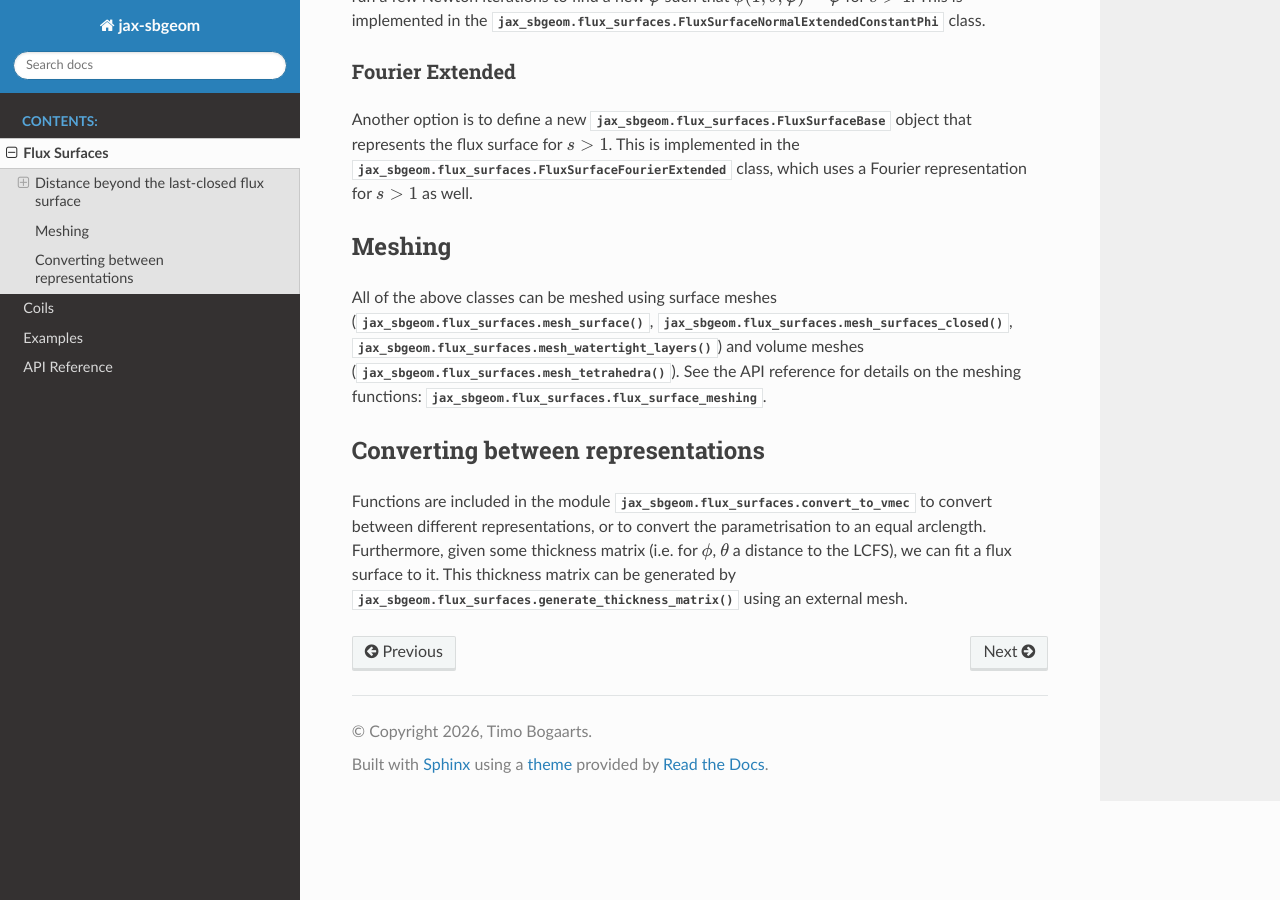
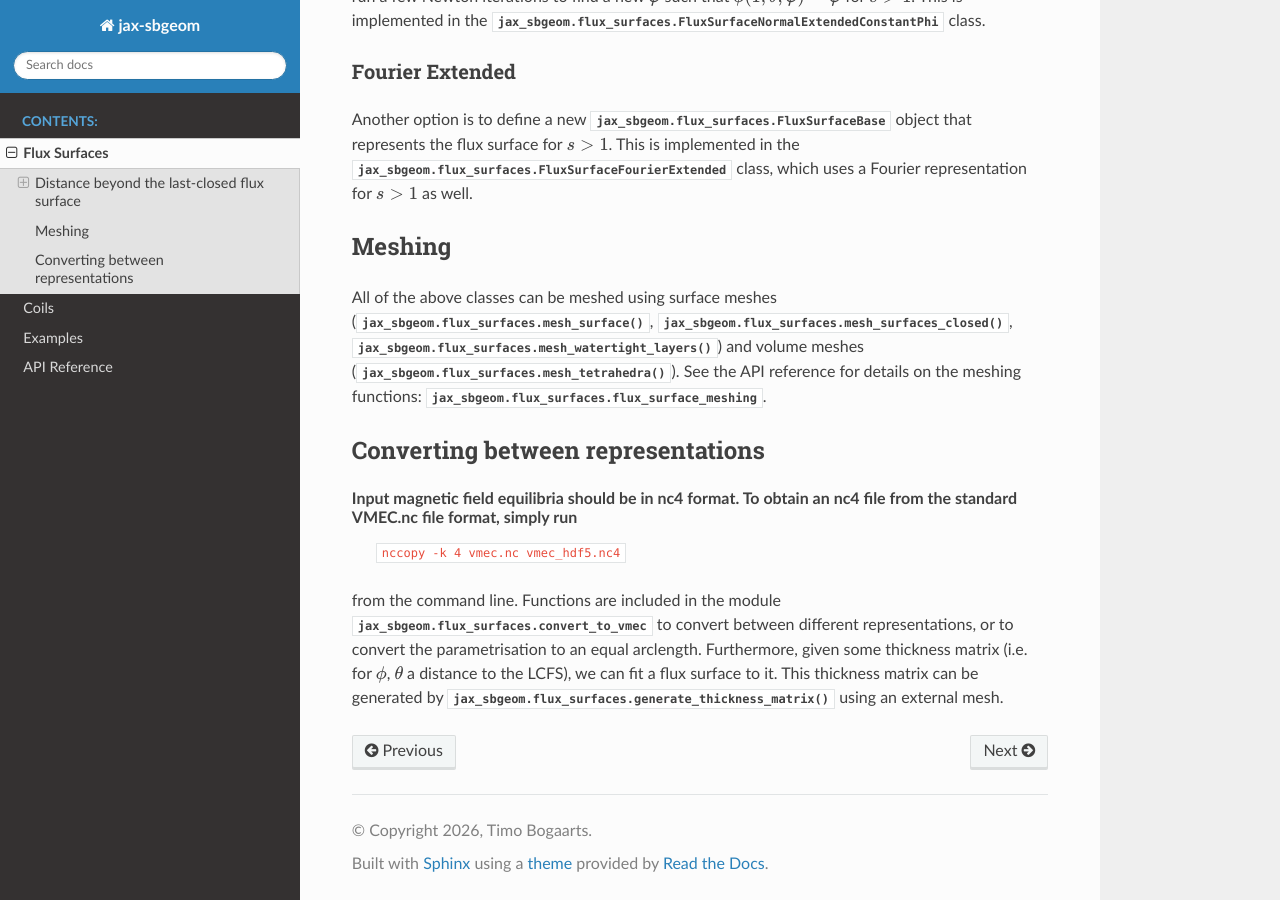
Before and after one commit to timobogaarts/jax-sbgeom, a Sphinx documentation site: the page built from docs/source/flux_surfaces.rst, in a window 1280 px wide and 900 px high, scrolled down 1431 px. Built offline with Sphinx 7.4.7 and the Read the Docs theme 3.1.0, drawn with Linux system fonts in a browser that asks for light colours; comment, search, counter and statistics services are not loaded.

Commit message:
Add 3 lines explaining nc4 format

```diff
--- a/docs/source/flux_surfaces.rst
+++ b/docs/source/flux_surfaces.rst
@@ -65,7 +65,9 @@ See the API reference for details on the meshing functions: :mod:`jax_sbgeom.flu
 
 Converting between representations
 --------------------------------------
-
+Input magnetic field equilibria should be in nc4 format. To obtain an nc4 file from the standard VMEC.nc file format, simply run
+    :code:`nccopy -k 4 vmec.nc vmec_hdf5.nc4`
+from the command line.
 Functions are included in the module :mod:`jax_sbgeom.flux_surfaces.convert_to_vmec` to convert between different representations, or to convert the parametrisation to an equal arclength.
 Furthermore, given some thickness matrix (i.e. for :math:`\phi`, :math:`\theta` a distance to the LCFS), we can fit a flux surface to it.
 This thickness matrix can be generated by :func:`jax_sbgeom.flux_surfaces.generate_thickness_matrix` using an external mesh.
```
